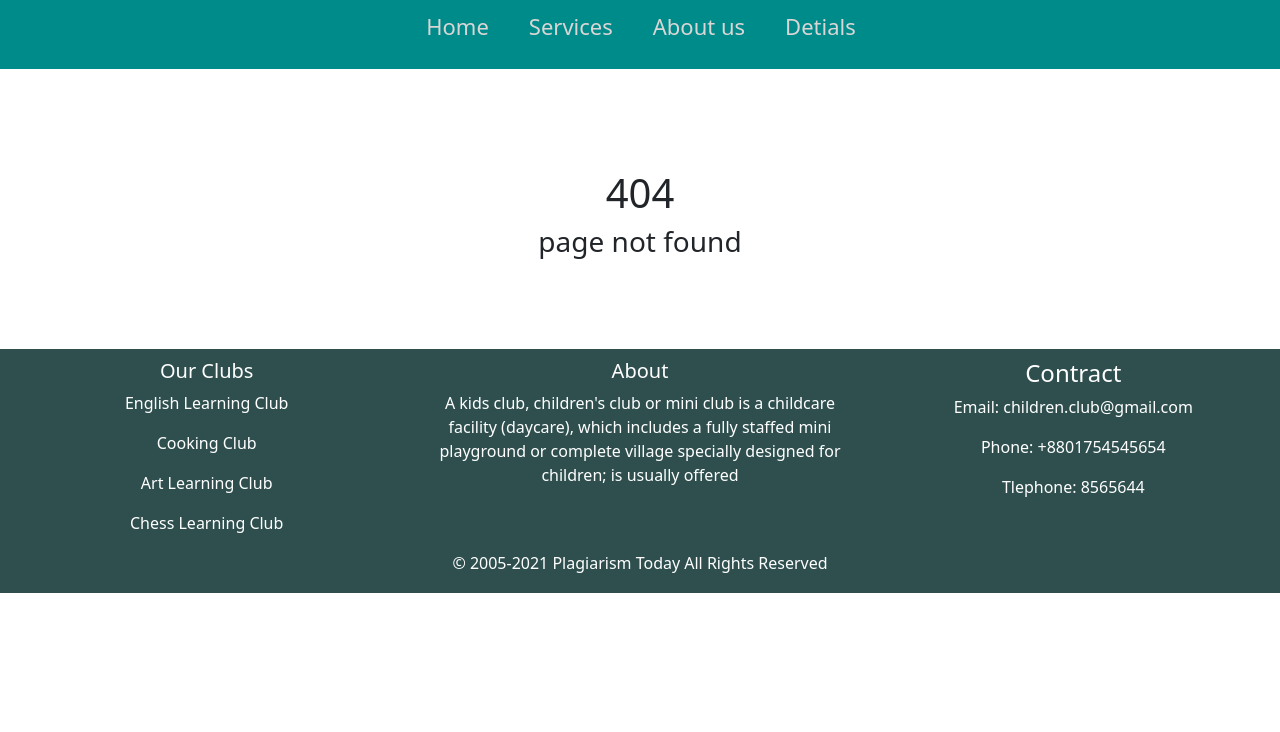
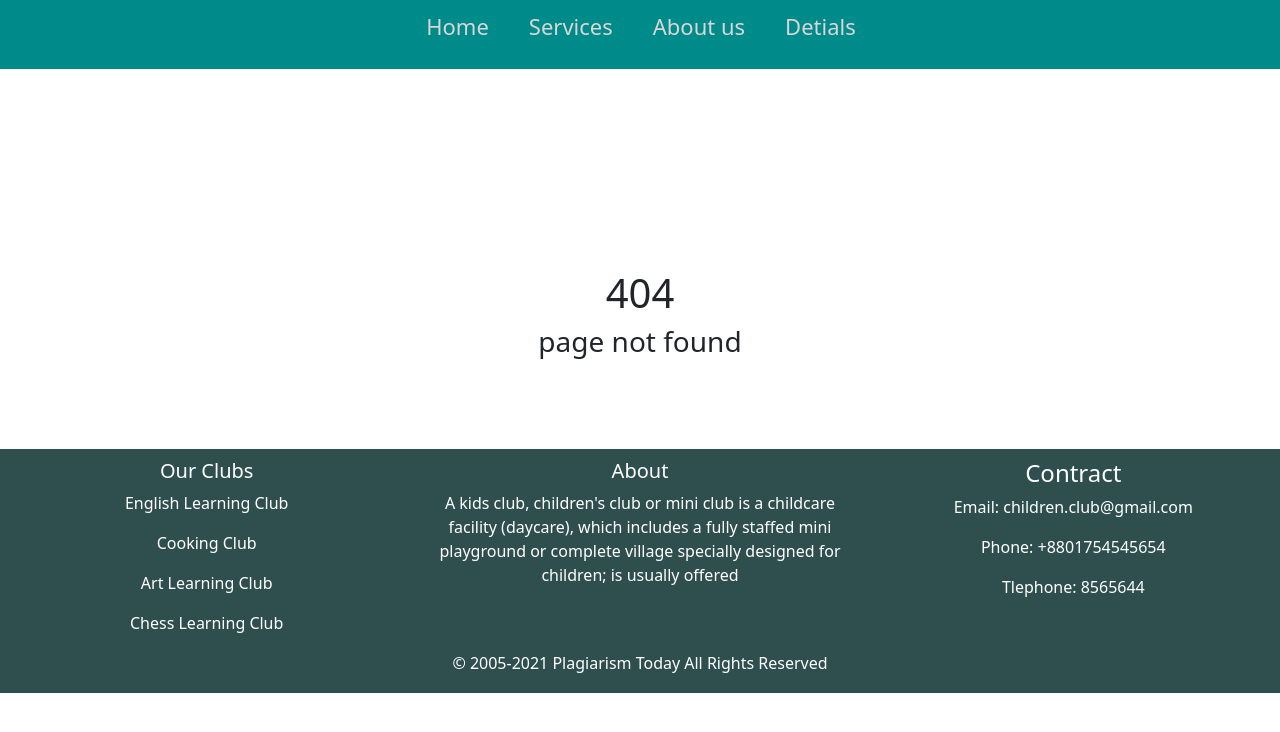
Before and after one commit to Sabbir-Ahmed-Shuvo/children-learning, a React (Create React App) app: page / in a window 1280 px wide. Shown: the top 732 px of the page. Built offline with nearby package versions, Linux system fonts and the light colour scheme.

Commit message:
file added

```diff
--- a/src/component/NotFound/NotFound.css
+++ b/src/component/NotFound/NotFound.css
@@ -1,3 +1,3 @@
 .notFound{
-    margin-top: 100px;
+    margin-top: 200px;
 }
```
